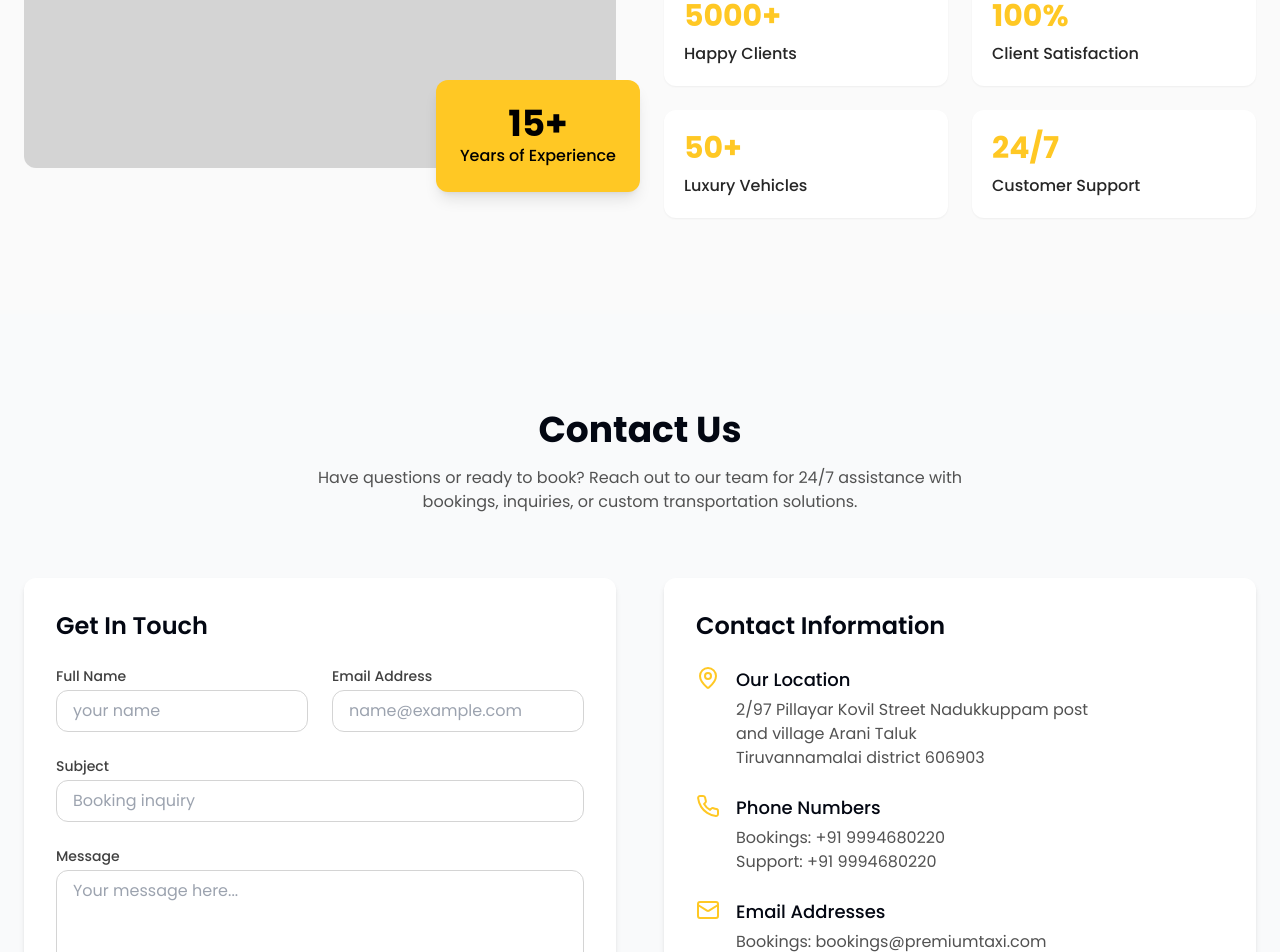
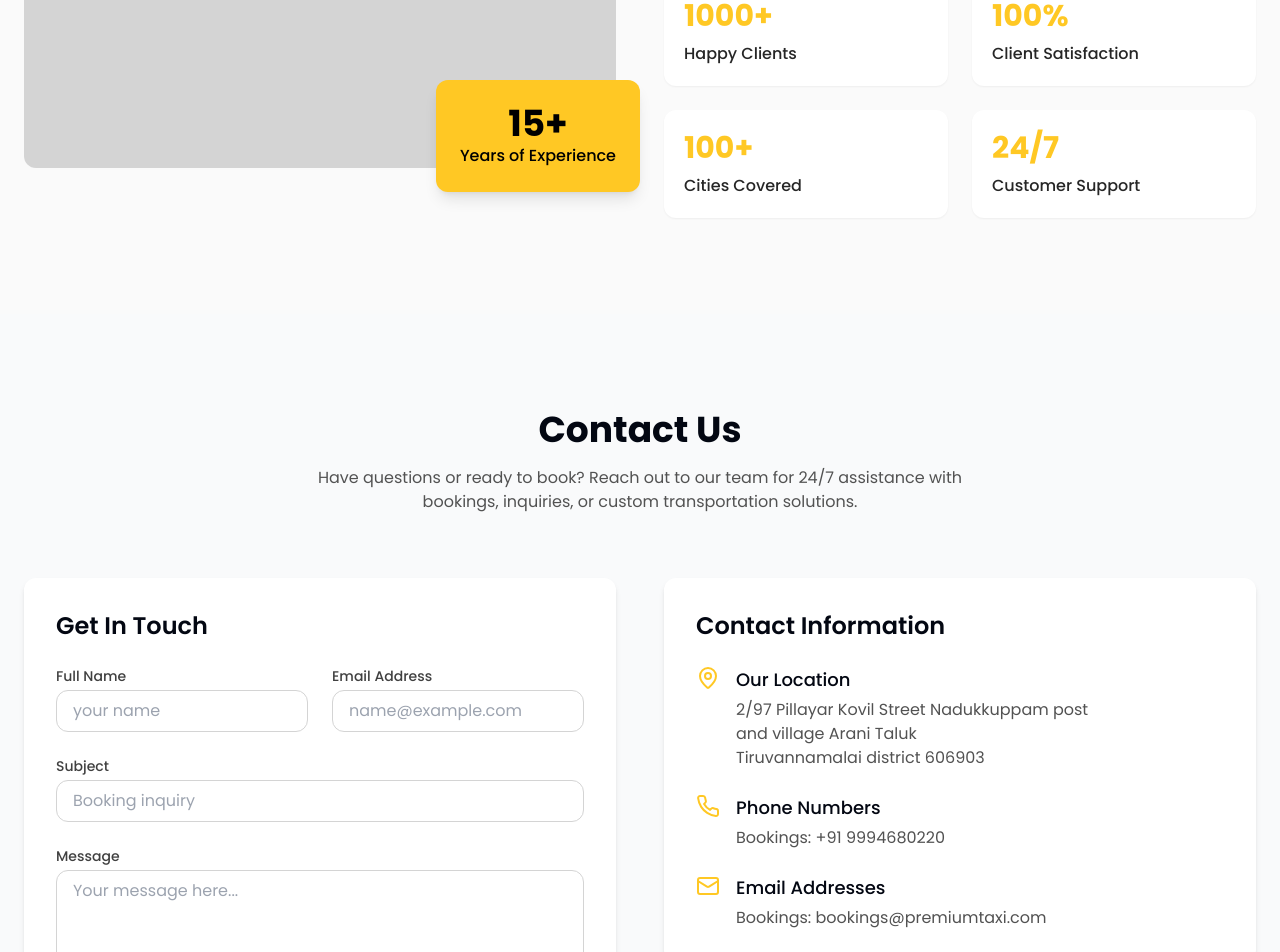
Before and after one commit to SarthakSKumar/kavindroptaxi.in, a React (Vite) app: page / in a window 1280 px wide. Shown: the part 5720-6672 px from the top of the page. Built offline with nearby package versions, Linux system fonts and the light colour scheme.

Commit message:
feat(about us, contact us):updated deatails

```diff
--- a/src/components/AboutSection.tsx
+++ b/src/components/AboutSection.tsx
@@ -27,7 +27,7 @@ const AboutSection = () => {
 
             <div className="grid grid-cols-2 gap-6 mt-8">
               <div className="bg-white p-5 rounded-lg shadow-sm">
-                <div className="text-primary text-3xl font-bold mb-2">5000+</div>
+                <div className="text-primary text-3xl font-bold mb-2">1000+</div>
                 <div className="text-neutral-800 font-medium">Happy Clients</div>
               </div>
               <div className="bg-white p-5 rounded-lg shadow-sm">
@@ -35,8 +35,8 @@ const AboutSection = () => {
                 <div className="text-neutral-800 font-medium">Client Satisfaction</div>
               </div>
               <div className="bg-white p-5 rounded-lg shadow-sm">
-                <div className="text-primary text-3xl font-bold mb-2">50+</div>
-                <div className="text-neutral-800 font-medium">Luxury Vehicles</div>
+                <div className="text-primary text-3xl font-bold mb-2">100+</div>
+                <div className="text-neutral-800 font-medium">Cities Covered</div>
               </div>
               <div className="bg-white p-5 rounded-lg shadow-sm">
                 <div className="text-primary text-3xl font-bold mb-2">24/7</div>
--- a/src/components/ContactSection.tsx
+++ b/src/components/ContactSection.tsx
@@ -95,7 +95,7 @@ const ContactSection = () => {
                     <h4 className="text-lg font-medium">Phone Numbers</h4>
                     <p className="text-neutral-600 mt-1">
                       Bookings: +91 9994680220 <br />
-                      Support: +91 9994680220
+
                     </p>
                   </div>
                 </div>
@@ -108,7 +108,7 @@ const ContactSection = () => {
                     <h4 className="text-lg font-medium">Email Addresses</h4>
                     <p className="text-neutral-600 mt-1">
                       Bookings: bookings@premiumtaxi.com <br />
-                      Support: support@premiumtaxi.com
+
                     </p>
                   </div>
                 </div>
```
